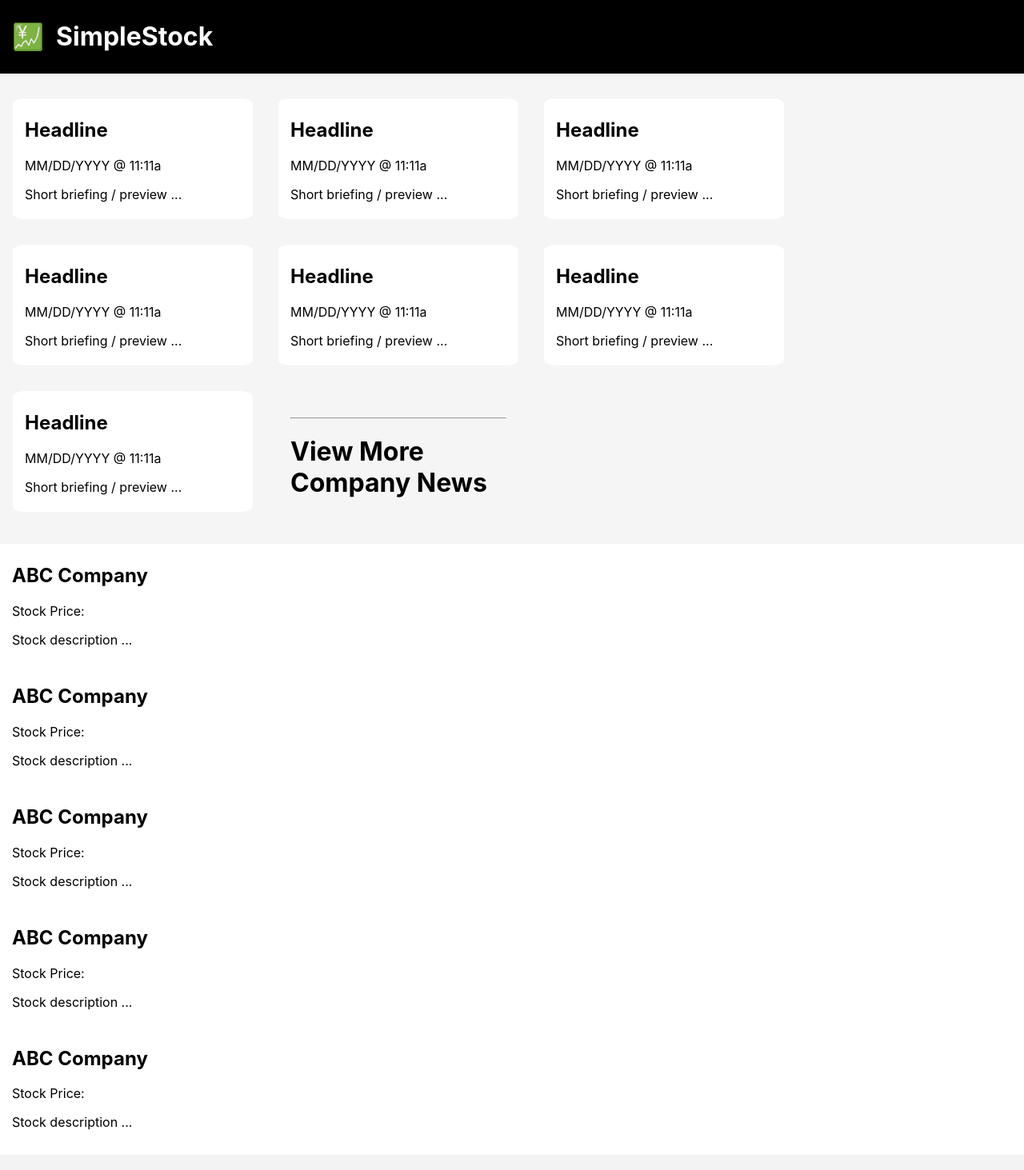
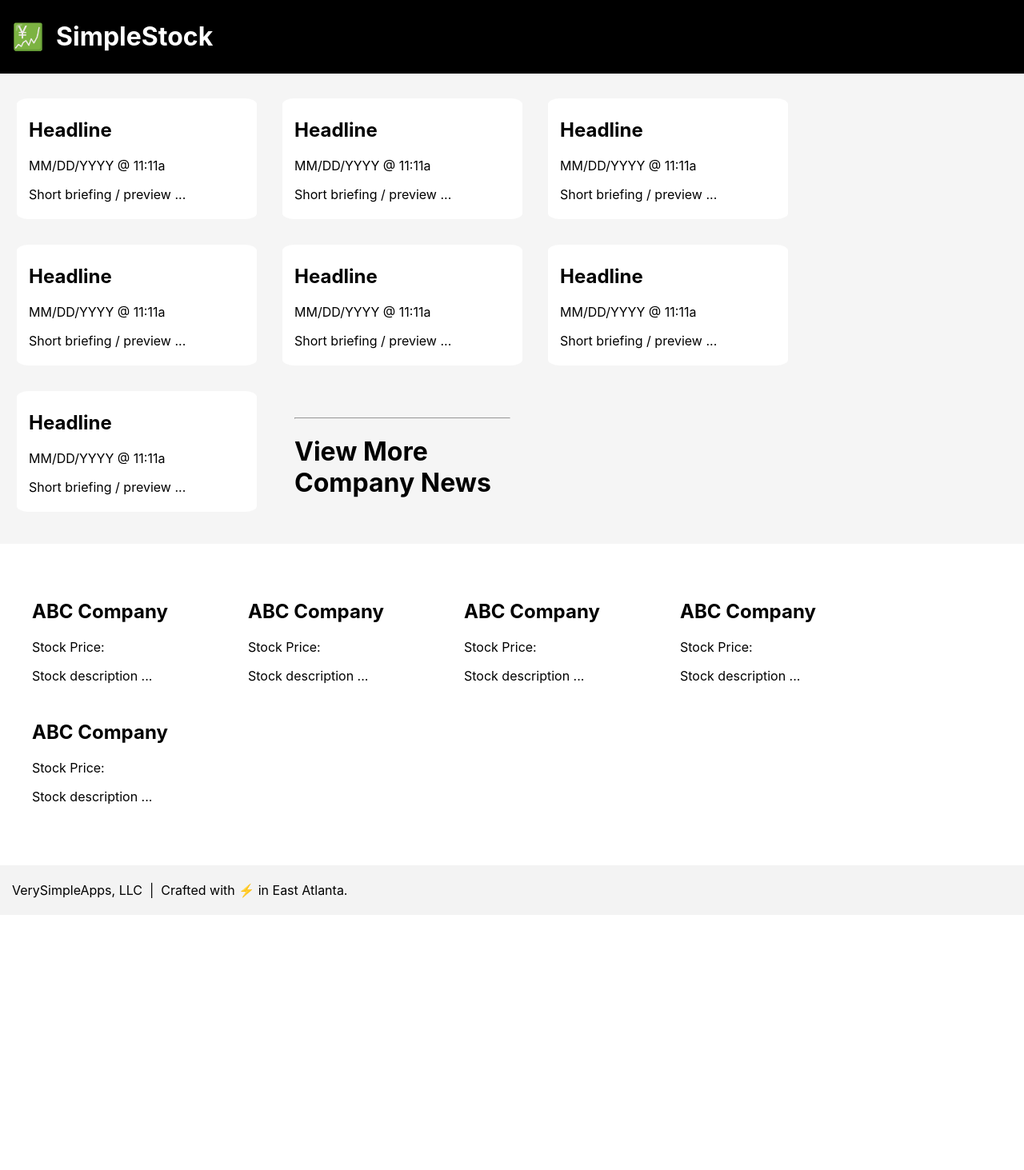
Before and after one commit to xmd404/simple-stock, a React (Create React App) app: page / in a window 1280 px wide. Shown: the top 1463 px of the page at 80% size. After the commit the page ends 1144 px from the top, so only its background shows below. Built offline with nearby package versions, Linux system fonts and the light colour scheme.

Commit message:
add simple styling to stock ticket list

```diff
--- a/src/components/news-clip-list/news-clip-list.js
+++ b/src/components/news-clip-list/news-clip-list.js
@@ -5,7 +5,7 @@ import ViewMoreButton from '../view-more-button/view-more-button';
 const NewsClipListStyle = {
   overflowX: 'none',
   margin: '0',
-  padding: '15px 0',
+  padding: '15px 5px',
   backgroundColor: '#F5F5F5',
 };
 
--- a/src/components/stock-ticket-list/stock-ticket-list.js
+++ b/src/components/stock-ticket-list/stock-ticket-list.js
@@ -1,8 +1,14 @@
 import React from 'react';
 import StockTicket from '../stock-ticket/stock-ticket';
 
+const StockTicketListStyle = {
+  overflowX: 'none',
+  margin: '0',
+  padding: '45px 25px',
+};
+
 const StockTicketList = () =>
-  <div>
+  <div style={StockTicketListStyle}>
     <StockTicket />
     <StockTicket />
     <StockTicket />
--- a/src/components/stock-ticket/stock-ticket.js
+++ b/src/components/stock-ticket/stock-ticket.js
@@ -1,7 +1,10 @@
 import React from 'react';
 
 const StockTicketStyle = {
+  display: 'inline-block',
   margin: '0',
+  minWidth: '240px',
+  maxWidth: '100%',
   padding: '5px 15px',
   color: '#000',
   backgroundColor: '#FFF',
```
